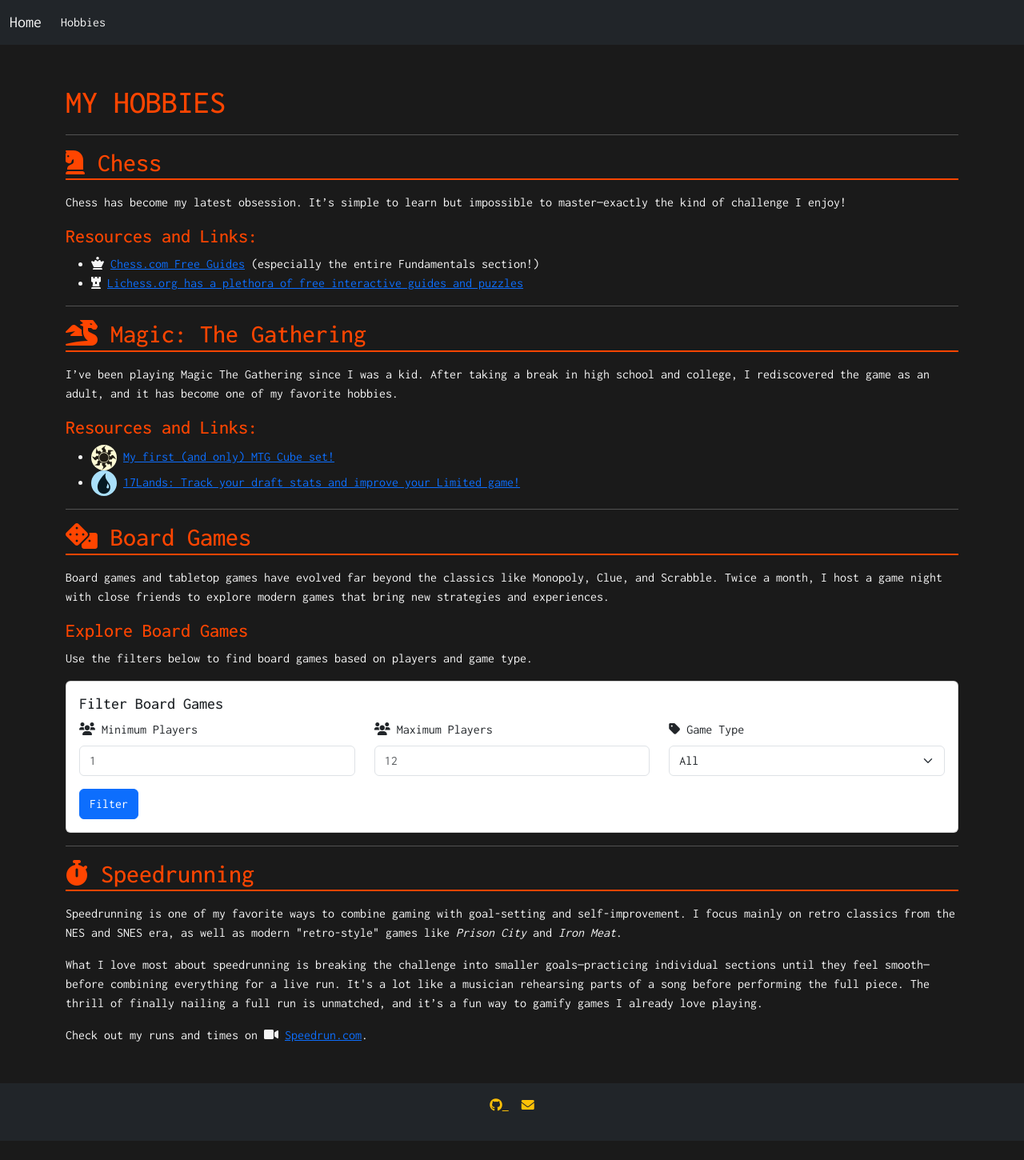
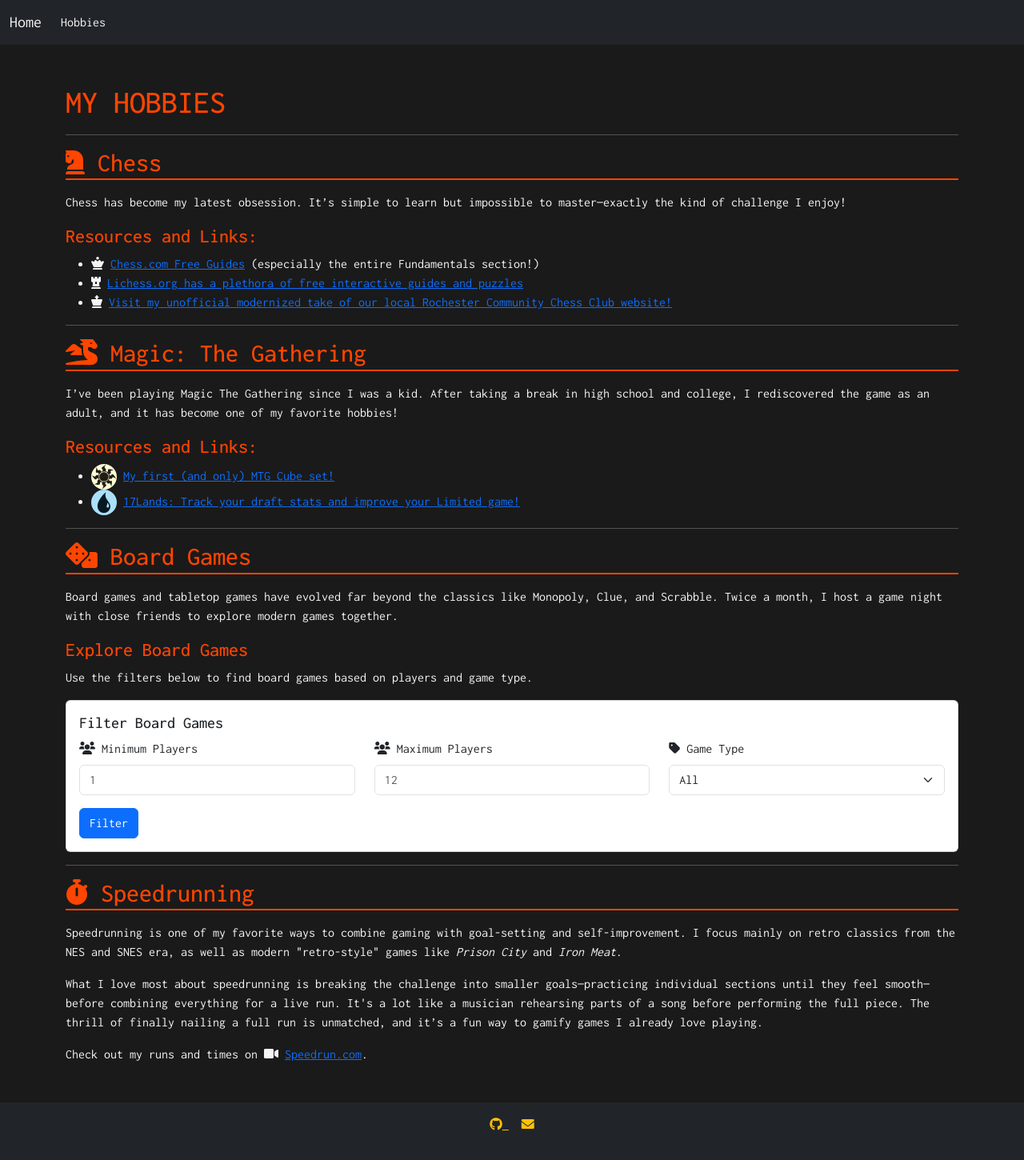
Before and after one commit to drmDev/drmDev.github.io, a Jekyll site: the page built from hobbies.md, in a window 1280 px wide. Shown: the whole page at 80% size. Built offline with Jekyll 4.4.1, drawn with Linux system fonts in a browser that asks for light colours; before the commit the page ends 1426 px from its top, so only the background shows below that.

Commit message:
resume update and chess link

```diff
--- a/hobbies.md
+++ b/hobbies.md
@@ -16,13 +16,14 @@ Chess has become my latest obsession. It's simple to learn but impossible to mas
 <ul>
     <li><i class="fas fa-chess-queen"></i> <a href="https://www.chess.com/lessons/guide" target="_blank" rel="noopener noreferrer">Chess.com Free Guides</a> (especially the entire Fundamentals section!)</li>
     <li><i class="fas fa-chess-rook"></i> <a href="https://lichess.org/learn" target="_blank" rel="noopener noreferrer">Lichess.org has a plethora of free interactive guides and puzzles</a></li>
+		<li><i class="fas fa-chess-king"></i> <a href="https://drmdev.github.io/CCCR/" target="_blank" rel="noopener noreferrer">Visit my unofficial modernized take of our local Rochester Community Chess Club website!</a></li>
 </ul>
 
 ---
 
 ## <i class="fas fa-dragon"></i> Magic: The Gathering
 
-I’ve been playing Magic The Gathering since I was a kid. After taking a break in high school and college, I rediscovered the game as an adult, and it has become one of my favorite hobbies.
+I’ve been playing Magic The Gathering since I was a kid. After taking a break in high school and college, I rediscovered the game as an adult, and it has become one of my favorite hobbies!
 
 ### Resources and Links:
 <ul>
@@ -34,7 +35,7 @@ I’ve been playing Magic The Gathering since I was a kid. After taking a break
 
 ## <i class="fas fa-dice"></i> Board Games
 
-Board games and tabletop games have evolved far beyond the classics like Monopoly, Clue, and Scrabble. Twice a month, I host a game night with close friends to explore modern games that bring new strategies and experiences.
+Board games and tabletop games have evolved far beyond the classics like Monopoly, Clue, and Scrabble. Twice a month, I host a game night with close friends to explore modern games together.
 
 ### Explore Board Games
 Use the filters below to find board games based on players and game type.
```
Also changed, not shown: index.md (+1 -1 lines), 1 other file.
